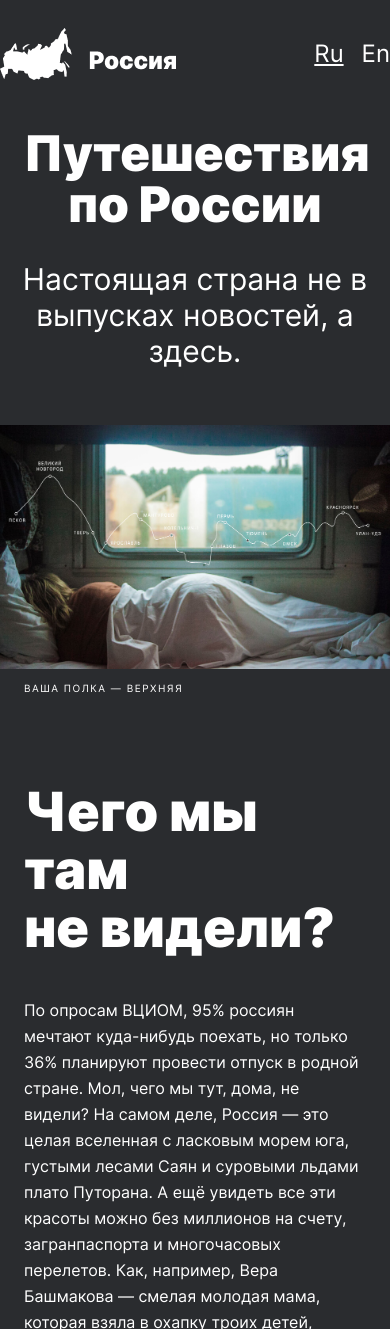
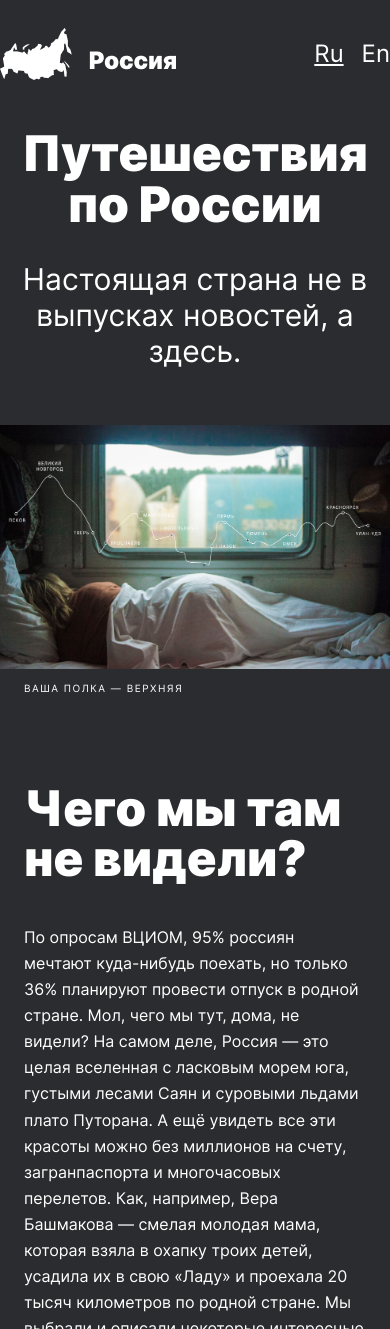
Before and after one commit to Encors/russian-travel, a plain HTML site: page index.html in a window 390 px wide. Shown: the top 1329 px of the page. Drawn offline with Linux system fonts and the light colour scheme; files whose address does not match are found by name.

Commit message:
Убран прокрут на 321px - 343px

```diff
--- a/blocks/content/content.css
+++ b/blocks/content/content.css
@@ -3,6 +3,7 @@
   margin: 0 auto;
   min-width: 320px;
   min-height: 100vh;
+  overflow: hidden;
 }
 
 @media screen and (max-width: 1024px) {
--- a/blocks/intro/__title/intro__title.css
+++ b/blocks/intro/__title/intro__title.css
@@ -7,9 +7,17 @@
   width: 100%;
 }
 
+@media screen and (max-width: 425px) {
+  .intro__title {
+    font-size: 12.6vw;
+    line-height: 13vw;
+  }
+}
+
 @media screen and (max-width: 320px) {
   .intro__title {
     font-size: 32px;
     line-height: 35px;
+    max-width: 288px;
   }
 }
--- a/blocks/lead/__title/lead__title.css
+++ b/blocks/lead/__title/lead__title.css
@@ -5,22 +5,20 @@
   line-height: 100px;
   margin: 0 auto;
   max-width: 720px;
+  width: 100%;
 }
 
 @media screen and (max-width: 768px) {
   .lead__title {
     font-size: 12.6vw;
     line-height: 13vw;
-    margin: 0 24px;
   }
 }
 
 @media screen and (max-width: 320px) {
   .lead__title {
     max-width: 288px;
-    width: 100%;
     font-size: 40px;
     line-height: 44px;
-    margin: 0 16px 0 16px;
   }
 }
```
